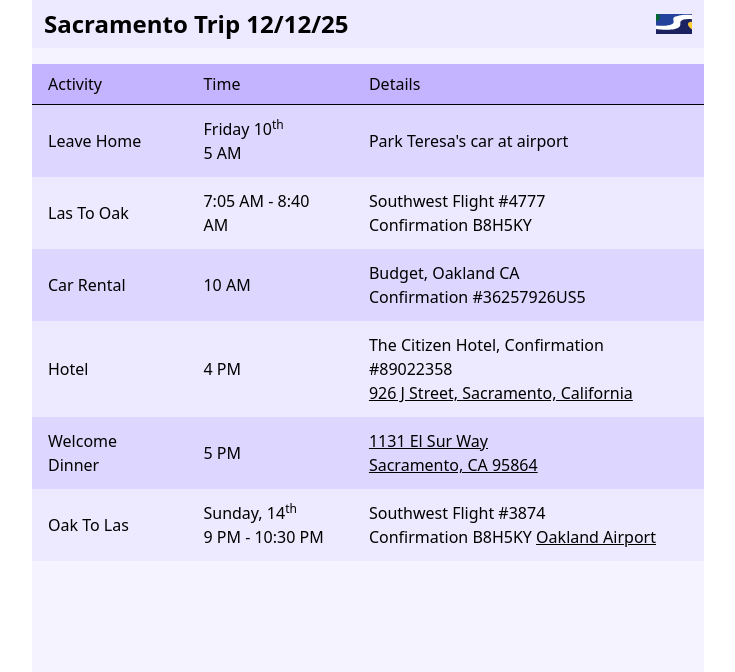
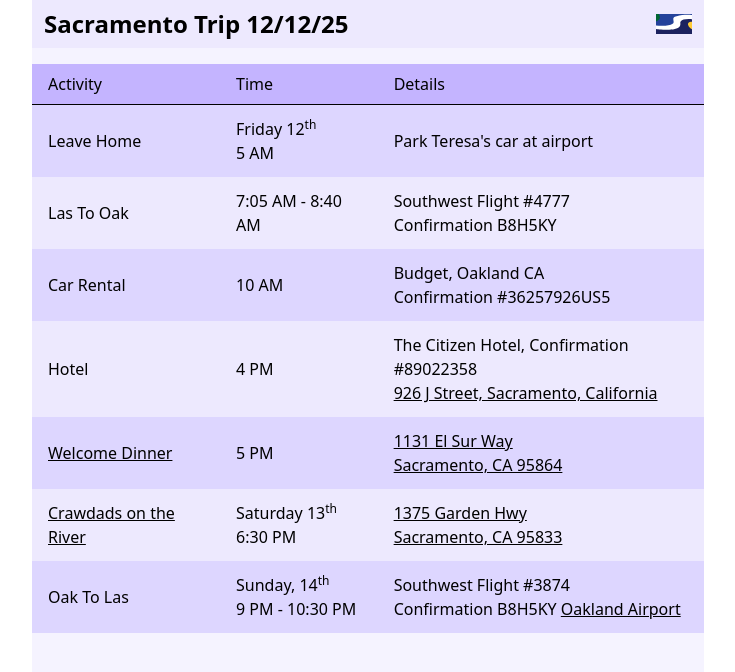
Before and after one commit to carltonj2000/vite-sacramento, a React (Vite) app: page / in a window 1280 px wide. Shown: the top 672 px of the page, without its empty margins (272-1007 px from the left). Built offline with nearby package versions, Linux system fonts and the light colour scheme.

Commit message:
add dinner information

```diff
--- a/src/App.tsx
+++ b/src/App.tsx
@@ -23,7 +23,7 @@
           <tr className="odd:bg-violet-200 even:bg-violet-100">
             <td className="px-4 py-3">Leave Home</td>
             <td className="px-4 py-3">
-              Friday 10<sup>th</sup>
+              Friday 12<sup>th</sup>
               <br />5 AM
             </td>
             <td className="px-4 py-3">Park Teresa's car at airport</td>
@@ -61,7 +61,11 @@
             </td>
           </tr>
           <tr className="odd:bg-violet-200 even:bg-violet-100">
-            <td className="px-4 py-3">Welcome Dinner</td>
+            <td className="px-4 py-3">
+              <a href="/welcomeDinner.jpg" className="underline">
+                Welcome Dinner
+              </a>
+            </td>
             <td className="px-4 py-3">5 PM</td>
             <td className="px-4 py-3">
               <a
@@ -71,6 +75,28 @@
                 1131 El Sur Way
                 <br />
                 Sacramento, CA 95864
+              </a>
+            </td>
+          </tr>
+          <tr className="odd:bg-violet-200 even:bg-violet-100">
+            <td className="px-4 py-3">
+              <a href="/christmas.webp" className="underline">
+                Crawdads on the River
+              </a>
+            </td>
+            <td className="px-4 py-3">
+              Saturday 13<sup>th</sup>
+              <br />
+              6:30 PM
+            </td>
+            <td className="px-4 py-3">
+              <a
+                href="https://maps.app.goo.gl/PwzPpSbcPUmRvPgC8"
+                className="underline"
+              >
+                1375 Garden Hwy
+                <br />
+                Sacramento, CA 95833
               </a>
             </td>
           </tr>
```
Also changed, not shown: public/christmas.webp (added), public/welcomeDinner.jpg (renamed from public/IMG_5212.JPG).
